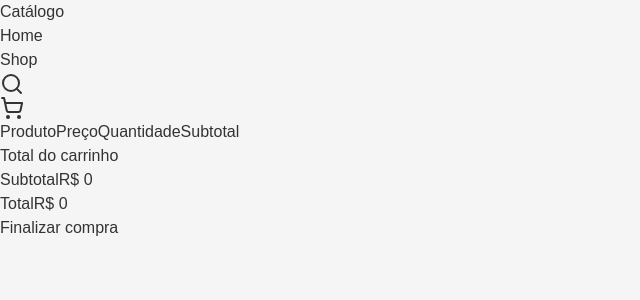
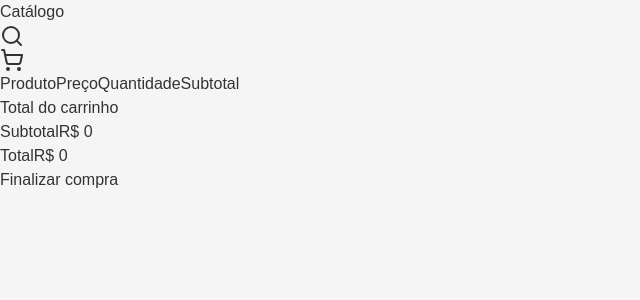
Before and after one commit to igormap/clothing-catalog-ecommerce, a Next.js app: page /carrinho in a window 1280 px wide. Shown: the top 300 px of the page, without its empty margins (0-640 px from the left). Built offline with nearby package versions, Linux system fonts and the light colour scheme.

Commit message:
feat: add cart product items count in header

```diff
--- a/src/app/components/Header.tsx
+++ b/src/app/components/Header.tsx
@@ -1,42 +1,17 @@
 import { Search, ShoppingCart } from "lucide-react";
 import Link from "next/link";
+import { HeaderMenu, HeaderMenuItem } from "./HeaderItemIcon";
 
 export function Header() {
   return (
-    <header className="flex items-center justify-between h-24 w-full bg-white py-4 px-8 font-medium">
-      <h1 className="text-3xl font-bold">Catálogo</h1>
-      <HeaderMenu>
-        <HeaderMenuItem href="/" label="Home" />
-        <HeaderMenuItem href="/shop" label="Shop" />
-      </HeaderMenu>
+    <header className="flex items-center justify-between h-24 w-full bg-zinc-100 py-4 px-8 font-medium">
+      <Link href={"/"}>
+        <h1 className="text-3xl font-bold">Catálogo</h1>
+      </Link>
       <HeaderMenu>
         <HeaderMenuItem href="#filtro" label={<Search />} />
-        <HeaderMenuItem href="/carrinho" label={<ShoppingCart />} />
+        <HeaderMenuItem href="/carrinho" label={<ShoppingCart />} inCart />
       </HeaderMenu>
     </header>
   );
 }
-
-function HeaderMenu({ children }: { children: React.ReactNode }) {
-  return (
-    <nav>
-      <ul className="flex gap-4">{children}</ul>
-    </nav>
-  );
-}
-
-function HeaderMenuItem({
-  href,
-  label,
-}: {
-  label: string | React.ReactNode;
-  href: string;
-}) {
-  return (
-    <li>
-      <Link href={href} className="cursor-pointer">
-        {label}
-      </Link>
-    </li>
-  );
-}
--- /dev/null
+++ b/src/app/components/HeaderItemIcon.tsx
@@ -0,0 +1,36 @@
+"use client";
+
+import { useCartStore } from "@/providers/counter-store-provider";
+import Link from "next/link";
+
+export function HeaderMenu({ children }: { children: React.ReactNode }) {
+  return (
+    <nav>
+      <ul className="flex gap-4">{children}</ul>
+    </nav>
+  );
+}
+
+export function HeaderMenuItem({
+  href,
+  label,
+  inCart,
+}: {
+  label: string | React.ReactNode;
+  href: string;
+  inCart?: boolean;
+}) {
+  const { totalItems } = useCartStore((store) => store);
+  return (
+    <li>
+      <Link href={href} className="cursor-pointer relative">
+        {label}
+      </Link>
+      {totalItems > 0 && inCart && (
+        <div className="absolute rounded-full bg-red-400 w-5 h-5 top-4 right-4 text-white flex items-center justify-center">
+          {totalItems}
+        </div>
+      )}
+    </li>
+  );
+}
```
Also changed, not shown: src/app/components/Herosection.tsx (+5 -12 lines).
